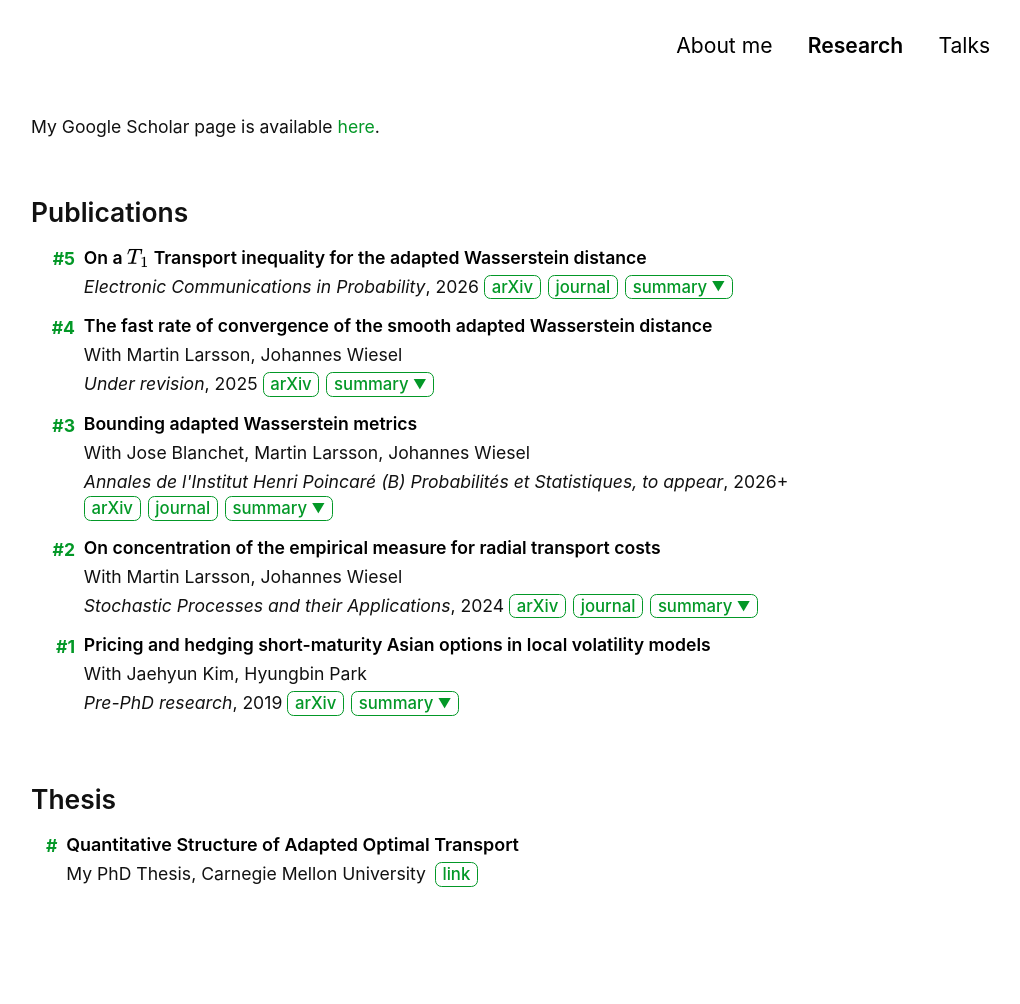
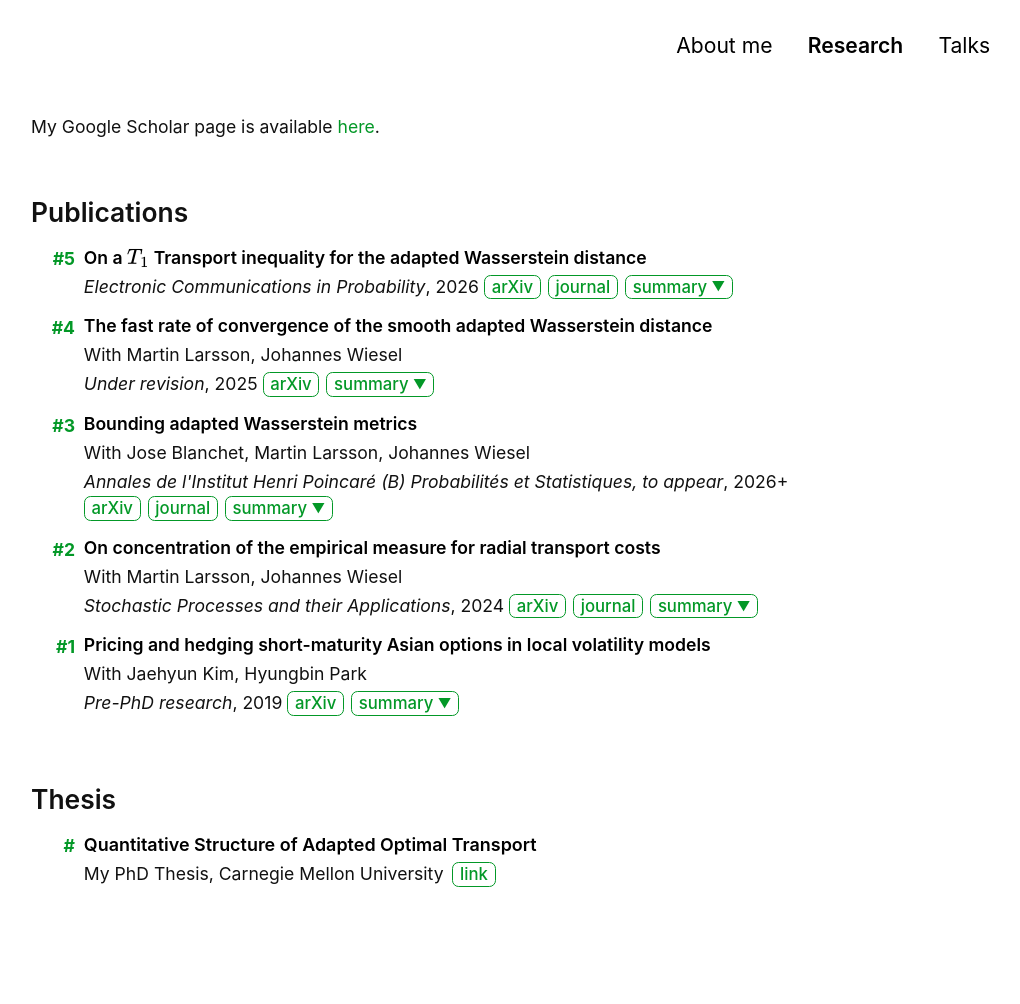
Before and after one commit to Jonghwap/Jonghwap.github.io, a Jekyll site: the page built from research.md, in a window 1280 px wide. Shown: the whole page, without its empty margins (169-1189 px from the left). Built offline with Jekyll 4.4.1, drawn with Linux system fonts in a browser that asks for light colours; a style sheet for code colours, icons or effects is not loaded.

Commit message:
Align thesis marker with publication markers

```diff
--- a/_includes/thesis_list.html
+++ b/_includes/thesis_list.html
@@ -3,7 +3,7 @@
 <ul class="talk-list">
   {% for thesis in items %}
   <li class="talk-entry">
-    <span class="talk-bullet">#</span>
+    <span class="publication-rank">#</span>
     <div class="talk-details">
       <div class="talk-primary"><strong>{{ thesis.title }}</strong></div>
       <div class="talk-meta">
```
